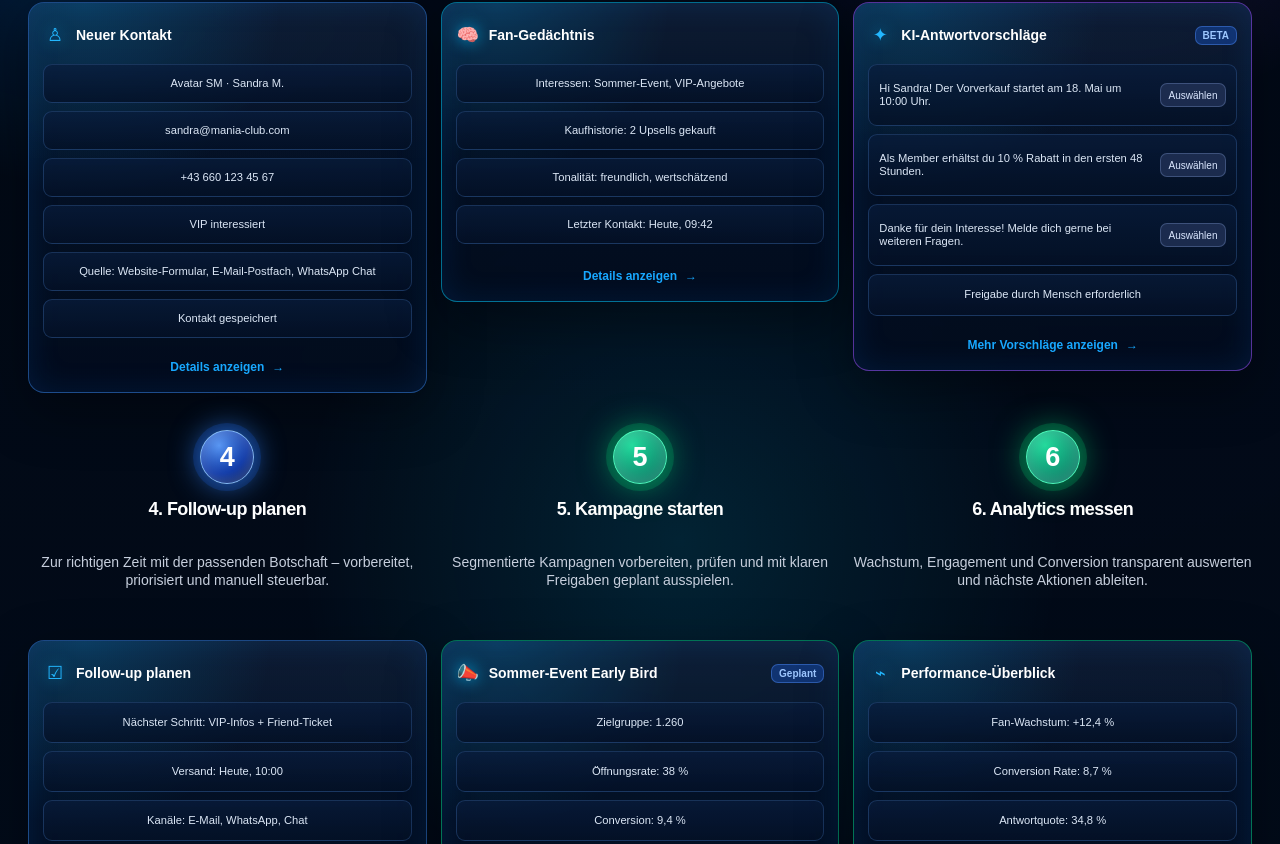
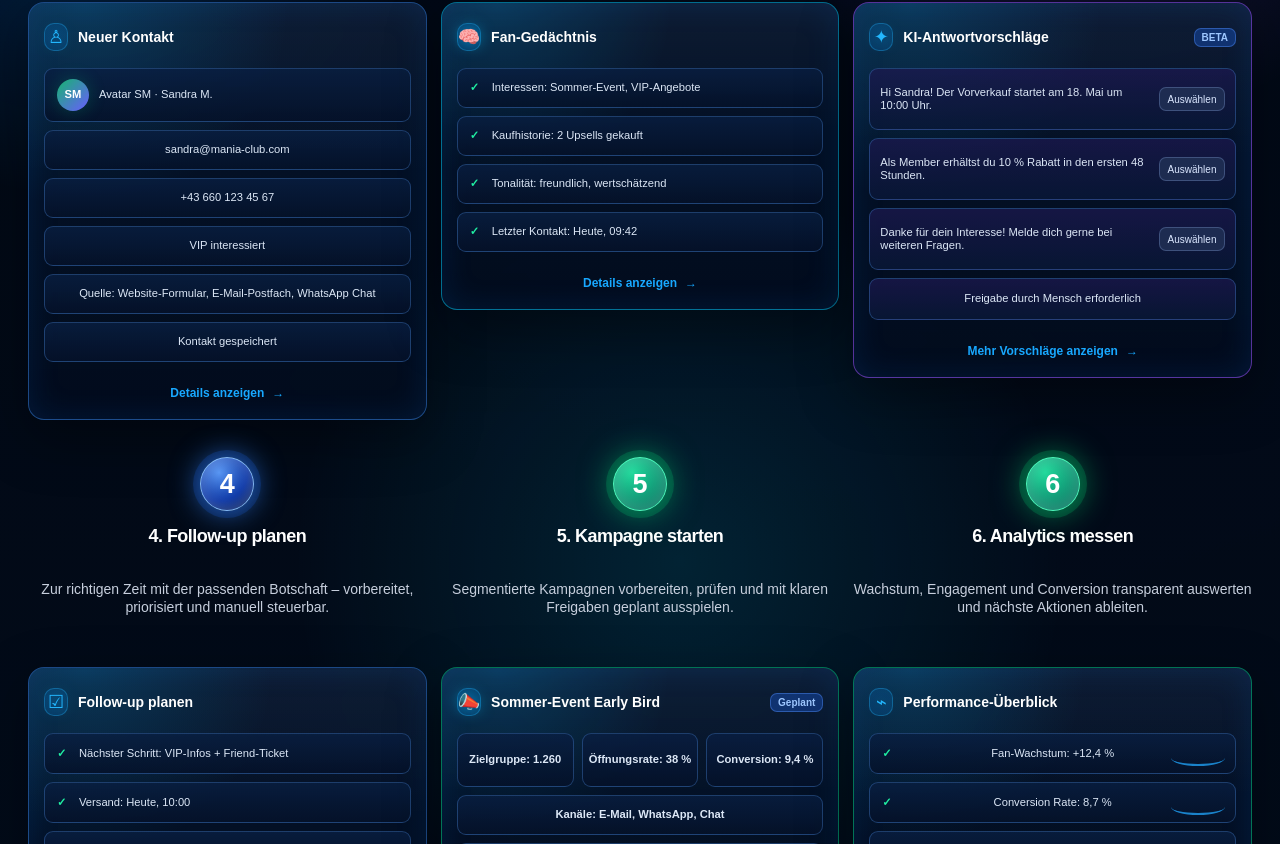
Before and after one commit to Bernds-tech/FanMind, a Next.js app: page /landing-v2 in a window 1280 px wide. Shown: the part 3876-4720 px from the top of the page. Built offline with nearby package versions, Linux system fonts and the light colour scheme.

Commit message:
Upgrade six steps cards toward rich reference layout

```diff
--- a/src/app/landing-v2-six-steps-refine.css
+++ b/src/app/landing-v2-six-steps-refine.css
@@ -1,7 +1,7 @@
 /*
   Scoped refinements for the 04 six-steps process cards.
-  The important part: never target [class*="stepRow"] globally, because it also
-  matches the container class stepRows. Always target rows via stepRows > stepRow.
+  The process cards use a stable Excel-like outer grid and full-width inner rows.
+  Important: direct-child selectors only, so stepRows is never styled as stepRow.
 */
 
 #six-steps [class*="processTrack"] {
@@ -27,19 +27,27 @@
 #six-steps [class*="stepExampleCard"] {
   display: grid !important;
   grid-template-rows: auto 1fr auto !important;
-  min-height: 334px !important;
-  padding: 14px !important;
+  min-height: 355px !important;
+  padding: 15px !important;
   overflow: hidden !important;
 }
 
 #six-steps [class*="stepCardTitle"] {
-  min-height: 36px !important;
-  gap: 9px !important;
+  min-height: 38px !important;
+  gap: 10px !important;
 }
 
 #six-steps [class*="stepCardTitle"] strong {
-  font-size: clamp(14px, 0.85vw, 16px) !important;
+  font-size: clamp(14px, 0.88vw, 17px) !important;
   line-height: 1.08 !important;
+}
+
+#six-steps [class*="stepCardTitle"] span {
+  width: 28px !important;
+  height: 28px !important;
+  border: 1px solid rgba(35, 183, 255, 0.32) !important;
+  border-radius: 10px !important;
+  background: rgba(11, 140, 255, 0.14) !important;
 }
 
 #six-steps [class*="stepRows"] {
@@ -47,14 +55,15 @@
   grid-template-columns: 1fr !important;
   align-content: start !important;
   gap: 8px !important;
-  margin-top: 11px !important;
+  margin-top: 12px !important;
 }
 
 #six-steps [class*="stepRows"] > [class*="stepRow"] {
+  position: relative !important;
   display: flex !important;
   width: 100% !important;
   min-width: 0 !important;
-  min-height: 39px !important;
+  min-height: 40px !important;
   align-items: center !important;
   justify-content: center !important;
   padding: 8px 10px !important;
@@ -62,6 +71,8 @@
   font-size: clamp(11.2px, 0.64vw, 12.2px) !important;
   line-height: 1.22 !important;
   white-space: normal !important;
+  border-color: rgba(60, 116, 188, 0.45) !important;
+  background: linear-gradient(180deg, rgba(9, 31, 66, 0.82), rgba(5, 18, 42, 0.86)) !important;
 }
 
 #six-steps [class*="stepRows"] > [class*="stepRow"] > i {
@@ -95,14 +106,56 @@
 
 #six-steps [class*="stepExampleCard"] > a {
   align-self: end !important;
-  margin-top: 10px !important;
+  margin-top: 12px !important;
   padding-top: 8px !important;
   min-height: 30px !important;
   justify-content: center !important;
   text-align: center !important;
 }
 
-/* AI suggestion card has the most content; give it a little more room. */
+/* Card 1: contact profile feel. */
+#six-steps [class*="processStep"]:nth-child(1) [class*="stepRows"] > [class*="stepRow"]:first-child {
+  min-height: 54px !important;
+  justify-content: flex-start !important;
+  padding-left: 54px !important;
+  text-align: left !important;
+}
+
+#six-steps [class*="processStep"]:nth-child(1) [class*="stepRows"] > [class*="stepRow"]:first-child::before {
+  content: "SM";
+  position: absolute;
+  left: 12px;
+  top: 50%;
+  display: grid;
+  place-items: center;
+  width: 32px;
+  height: 32px;
+  border-radius: 50%;
+  background: linear-gradient(135deg, #15b56f, #6a5cff);
+  color: #fff;
+  font-weight: 900;
+  box-shadow: 0 0 18px rgba(0, 225, 142, 0.22);
+  transform: translateY(-50%);
+}
+
+/* Card 2: detail table feel. */
+#six-steps [class*="processStep"]:nth-child(2) [class*="stepRows"] > [class*="stepRow"] {
+  justify-content: flex-start !important;
+  padding-left: 34px !important;
+  text-align: left !important;
+}
+
+#six-steps [class*="processStep"]:nth-child(2) [class*="stepRows"] > [class*="stepRow"]::before,
+#six-steps [class*="processStep"]:nth-child(4) [class*="stepRows"] > [class*="stepRow"]::before,
+#six-steps [class*="processStep"]:nth-child(6) [class*="stepRows"] > [class*="stepRow"]::before {
+  content: "✓";
+  position: absolute;
+  left: 12px;
+  color: #20f0a3;
+  font-weight: 900;
+}
+
+/* AI suggestion card has the most content; make it bubble-like and roomy. */
 #six-steps [class*="processStep"]:nth-child(3) [class*="stepExampleCard"] {
   min-height: 390px !important;
 }
@@ -111,6 +164,7 @@
   min-height: 62px !important;
   justify-content: space-between !important;
   text-align: left !important;
+  background: linear-gradient(180deg, rgba(28, 25, 80, 0.76), rgba(9, 24, 56, 0.82)) !important;
 }
 
 #six-steps [class*="processStep"]:nth-child(3) [class*="stepRows"] > [class*="stepRow"] > span {
@@ -127,10 +181,45 @@
   text-align: center !important;
 }
 
+/* Card 4 and 5: channel/plan blocks. */
 #six-steps [class*="processStep"]:nth-child(4) [class*="stepRows"] > [class*="stepRow"],
 #six-steps [class*="processStep"]:nth-child(5) [class*="stepRows"] > [class*="stepRow"],
 #six-steps [class*="processStep"]:nth-child(6) [class*="stepRows"] > [class*="stepRow"] {
   min-height: 41px !important;
+}
+
+#six-steps [class*="processStep"]:nth-child(4) [class*="stepRows"] > [class*="stepRow"] {
+  justify-content: flex-start !important;
+  padding-left: 34px !important;
+  text-align: left !important;
+}
+
+#six-steps [class*="processStep"]:nth-child(5) [class*="stepRows"] {
+  grid-template-columns: repeat(3, minmax(0, 1fr)) !important;
+}
+
+#six-steps [class*="processStep"]:nth-child(5) [class*="stepRows"] > [class*="stepRow"] {
+  min-height: 54px !important;
+  padding: 8px 6px !important;
+  font-weight: 700 !important;
+}
+
+#six-steps [class*="processStep"]:nth-child(5) [class*="stepRows"] > [class*="stepRow"]:nth-child(n+4) {
+  grid-column: span 3 !important;
+  min-height: 40px !important;
+}
+
+/* Card 6: analytics blocks with line accents. */
+#six-steps [class*="processStep"]:nth-child(6) [class*="stepRows"] > [class*="stepRow"]:not(:last-child)::after {
+  content: "";
+  position: absolute;
+  right: 10px;
+  bottom: 7px;
+  width: 54px;
+  height: 14px;
+  border-bottom: 2px solid #21a8ff;
+  border-radius: 50%;
+  opacity: 0.75;
 }
 
 @media (max-width: 1500px) {
```
